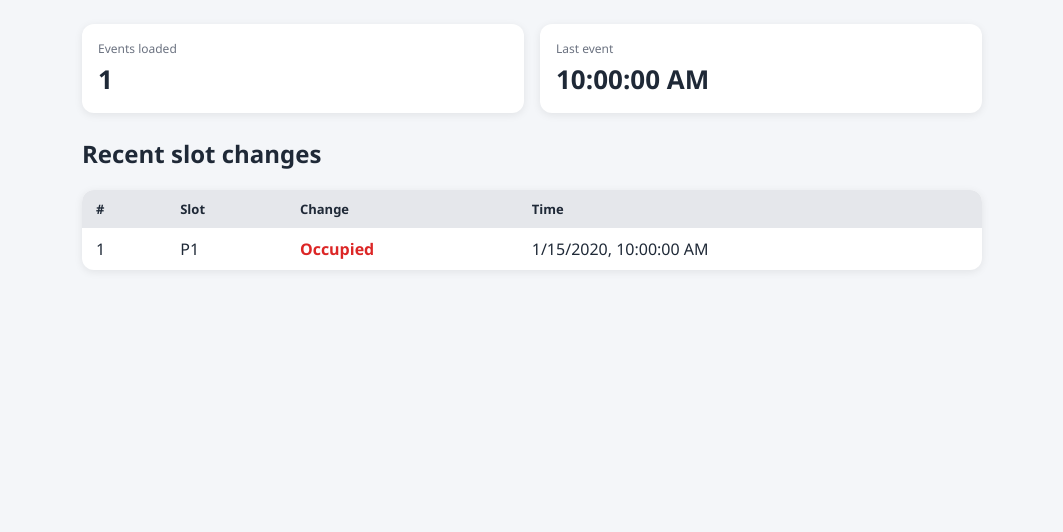
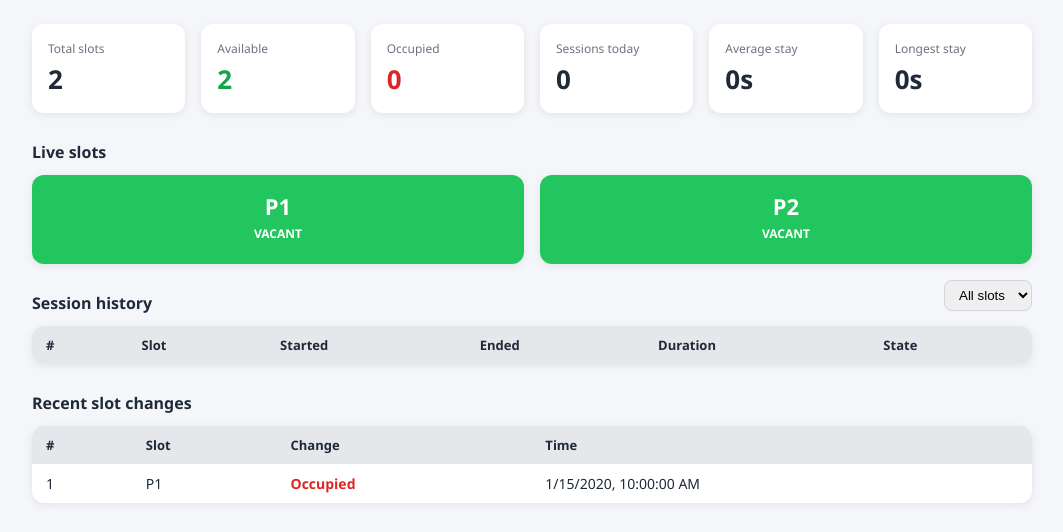
Before and after one commit to BSITsnow/IOT-DASHBOARD-PARKING-DESIGN, a Spring Boot app: page /admin/index.html in a window 1280 px wide. Shown: the part 59-591 px from the top of the page, without its empty margins (108-1171 px from the left). Run offline with Spring Boot 4, Linux system fonts and the light colour scheme; tables that the repository leaves empty hold one stand-in row (values such as "Sample post"); data that the repository does not hold is empty.

Commit message:
fixing some features for admin page

```diff
--- a/backend/src/main/java/parking/backend/FrameController.java
+++ b/backend/src/main/java/parking/backend/FrameController.java
@@ -1,5 +1,6 @@
 package parking.backend;
 
+import org.springframework.beans.factory.annotation.Value;
 import org.springframework.data.domain.PageRequest;
 import org.springframework.http.MediaType;
 import org.springframework.http.ResponseEntity;
@@ -14,20 +15,23 @@ public class FrameController {
 
     private final SlotEventRepository repository;
     private final ParkingSessionRepository sessionRepository;
+    private final int totalSlots;
     private volatile String latestFrame = "";
     private volatile long updatedAtMillis = 0;
     private boolean[] previous = null;
 
     public FrameController(SlotEventRepository repository,
-                           ParkingSessionRepository sessionRepository) {
+                           ParkingSessionRepository sessionRepository,
+                           @Value("${parking.total-slots:2}") int totalSlots) {
         this.repository = repository;
         this.sessionRepository = sessionRepository;
+        this.totalSlots = totalSlots;
     }
 
     @PostMapping(value = "/frame", consumes = MediaType.TEXT_PLAIN_VALUE)
     public synchronized ResponseEntity<Void> receive(@RequestBody String frame) {
         boolean[] current = parse(frame);
-        if (current == null) {
+        if (current == null || current.length != totalSlots) {
             return ResponseEntity.badRequest().build();
         }
 
@@ -39,15 +43,19 @@ public class FrameController {
             if (changed) {
                 repository.save(new SlotEvent(i + 1, current[i], now));
 
-                // close any open session for this slot (leftover or normal departure)
-                sessionRepository.findBySlotNumberAndEndedAtIsNull(i + 1).ifPresent(s -> {
-                    s.close(now);
-                    sessionRepository.save(s);
-                });
-
-                // car arrived: open a new session
                 if (current[i]) {
+                    // car arrived: close any leftover open session, then open a new one
+                    sessionRepository.findBySlotNumberAndEndedAtIsNull(i + 1).ifPresent(s -> {
+                        s.close(now);
+                        sessionRepository.save(s);
+                    });
                     sessionRepository.save(new ParkingSession(i + 1, now));
+                } else {
+                    // car left: close the open session if there is one
+                    sessionRepository.findBySlotNumberAndEndedAtIsNull(i + 1).ifPresent(s -> {
+                        s.close(now);
+                        sessionRepository.save(s);
+                    });
                 }
             }
         }
--- a/backend/src/main/resources/static/admin/admin.css
+++ b/backend/src/main/resources/static/admin/admin.css
@@ -2,19 +2,36 @@ body { font-family: "Segoe UI", sans-serif; background: #f4f6f9; margin: 0; colo
 header { background: #1f2937; color: white; padding: 16px 24px;
          display: flex; justify-content: space-between; align-items: center; }
 header h1 { margin: 0; font-size: 20px; }
-main { padding: 24px; max-width: 900px; margin: 0 auto; }
+main { padding: 24px; max-width: 1000px; margin: 0 auto; }
+h2 { font-size: 16px; margin: 28px 0 12px; }
 
-.cards { display: flex; gap: 16px; margin-bottom: 24px; }
-.card { background: white; border-radius: 12px; padding: 16px; flex: 1;
+.cards { display: grid; grid-template-columns: repeat(auto-fit, minmax(140px, 1fr)); gap: 16px; }
+.card { background: white; border-radius: 12px; padding: 16px;
         box-shadow: 0 2px 8px rgba(0,0,0,.08); }
 .card p { margin: 0 0 4px; font-size: 12px; color: #6b7280; }
 .card strong { font-size: 26px; }
+.card.green strong { color: #16a34a; }
+.card.red strong { color: #dc2626; }
+
+.slot-grid { display: grid; grid-template-columns: repeat(auto-fit, minmax(150px, 1fr)); gap: 16px; }
+.slot { border-radius: 12px; padding: 16px; color: white; text-align: center;
+        box-shadow: 0 2px 8px rgba(0,0,0,.08); }
+.slot.vacant { background: #22c55e; }
+.slot.occupied { background: #ef4444; }
+.slot .name { font-size: 22px; font-weight: bold; }
+.slot .state { font-size: 12px; font-weight: bold; margin-top: 4px; }
+.slot .since { font-size: 12px; margin-top: 6px; opacity: .9; }
+
+.row { display: flex; justify-content: space-between; align-items: center; }
+select { padding: 6px 10px; border-radius: 8px; border: 1px solid #d1d5db; }
 
 table { width: 100%; border-collapse: collapse; background: white;
         border-radius: 12px; overflow: hidden; box-shadow: 0 2px 8px rgba(0,0,0,.08); }
-th, td { padding: 10px 14px; text-align: left; }
+th, td { padding: 10px 14px; text-align: left; font-size: 14px; }
 th { background: #e5e7eb; font-size: 13px; }
 tr:nth-child(even) td { background: #f9fafb; }
 
-.occupied { color: #dc2626; font-weight: bold; }
-.vacant   { color: #16a34a; font-weight: bold; }
+.occupied-text { color: #dc2626; font-weight: bold; }
+.vacant-text { color: #16a34a; font-weight: bold; }
+.badge-active { color: #dc2626; font-weight: bold; }
+.badge-done { color: #6b7280; }
--- a/backend/src/main/resources/static/admin/admin.js
+++ b/backend/src/main/resources/static/admin/admin.js
@@ -1,31 +1,113 @@
-async function loadEvents() {
-  const status = document.getElementById("status");
-  try {
-    const response = await fetch("/api/events?limit=50");
-    if (!response.ok) throw new Error("HTTP " + response.status);
-    const events = await response.json();
+const $ = (id) => document.getElementById(id);
 
-    document.getElementById("count").textContent = events.length;
-    document.getElementById("last").textContent =
-      events.length ? new Date(events[0].recordedAt).toLocaleTimeString() : "-";
+async function getJson(url) {
+  const response = await fetch(url);
+  if (!response.ok) throw new Error(url + " -> HTTP " + response.status);
+  return response.json();
+}
 
-    const rows = document.getElementById("rows");
-    rows.innerHTML = "";
-    for (const e of events) {
-      const tr = document.createElement("tr");
-      tr.innerHTML = `
-        <td>${e.id}</td>
-        <td>P${e.slotNumber}</td>
-        <td class="${e.occupied ? "occupied" : "vacant"}">
-          ${e.occupied ? "Occupied" : "Vacant"}</td>
-        <td>${new Date(e.recordedAt).toLocaleString()}</td>`;
-      rows.appendChild(tr);
-    }
-    status.textContent = "Updated " + new Date().toLocaleTimeString();
-  } catch (err) {
-    status.textContent = "Cannot reach backend";
+function formatDuration(totalSeconds) {
+  const s = Math.max(0, Math.round(totalSeconds));
+  const h = Math.floor(s / 3600);
+  const m = Math.floor((s % 3600) / 60);
+  const sec = s % 60;
+  if (h > 0) return h + "h " + m + "m";
+  if (m > 0) return m + "m " + sec + "s";
+  return sec + "s";
+}
+
+function formatTime(iso) {
+  return iso ? new Date(iso).toLocaleString() : "-";
+}
+
+async function loadSummary() {
+  const s = await getJson("/api/admin/summary");
+  $("total").textContent = s.totalSlots;
+  $("available").textContent = s.availableNow;
+  $("occupied").textContent = s.occupiedNow;
+  $("today").textContent = s.sessionsToday;
+  $("avg").textContent = formatDuration(s.avgStaySeconds);
+  $("longest").textContent = formatDuration(s.longestStaySeconds);
+  fillSlotFilter(s.totalSlots);
+}
+
+let filterBuilt = false;
+function fillSlotFilter(totalSlots) {
+  if (filterBuilt) return;
+  const select = $("slotFilter");
+  for (let n = 1; n <= totalSlots; n++) {
+    const option = document.createElement("option");
+    option.value = n;
+    option.textContent = "P" + n;
+    select.appendChild(option);
+  }
+  select.addEventListener("change", refresh);
+  filterBuilt = true;
+}
+
+async function loadSlots() {
+  const slots = await getJson("/api/admin/slots");
+  const grid = $("slotGrid");
+  grid.innerHTML = "";
+  for (const s of slots) {
+    const div = document.createElement("div");
+    div.className = "slot " + (s.occupied ? "occupied" : "vacant");
+    const since = s.occupied
+      ? "Parked " + formatDuration((Date.now() - new Date(s.since).getTime()) / 1000)
+      : "";
+    div.innerHTML =
+      '<div class="name">P' + s.slotNumber + "</div>" +
+      '<div class="state">' + (s.occupied ? "OCCUPIED" : "VACANT") + "</div>" +
+      '<div class="since">' + since + "</div>";
+    grid.appendChild(div);
   }
 }
 
-loadEvents();
-setInterval(loadEvents, 3000);   // refresh every 3 seconds
+async function loadSessions() {
+  const slot = $("slotFilter").value;
+  const url = "/api/admin/sessions?limit=50" + (slot ? "&slot=" + slot : "");
+  const sessions = await getJson(url);
+  const body = $("sessionRows");
+  body.innerHTML = "";
+  for (const s of sessions) {
+    const tr = document.createElement("tr");
+    tr.innerHTML =
+      "<td>" + s.id + "</td>" +
+      "<td>P" + s.slotNumber + "</td>" +
+      "<td>" + formatTime(s.startedAt) + "</td>" +
+      "<td>" + formatTime(s.endedAt) + "</td>" +
+      "<td>" + formatDuration(s.durationSeconds) + "</td>" +
+      '<td class="' + (s.active ? "badge-active" : "badge-done") + '">' +
+        (s.active ? "Still parked" : "Finished") + "</td>";
+    body.appendChild(tr);
+  }
+}
+
+async function loadEvents() {
+  const events = await getJson("/api/events?limit=20");
+  const body = $("eventRows");
+  body.innerHTML = "";
+  for (const e of events) {
+    const tr = document.createElement("tr");
+    tr.innerHTML =
+      "<td>" + e.id + "</td>" +
+      "<td>P" + e.slotNumber + "</td>" +
+      '<td class="' + (e.occupied ? "occupied-text" : "vacant-text") + '">' +
+        (e.occupied ? "Occupied" : "Vacant") + "</td>" +
+      "<td>" + formatTime(e.recordedAt) + "</td>";
+    body.appendChild(tr);
+  }
+}
+
+async function refresh() {
+  try {
+    await Promise.all([loadSummary(), loadSlots(), loadSessions(), loadEvents()]);
+    $("status").textContent = "Updated " + new Date().toLocaleTimeString();
+  } catch (err) {
+    console.error(err);
+    $("status").textContent = "Cannot reach backend";
+  }
+}
+
+refresh();
+setInterval(refresh, 3000);
--- a/backend/src/main/resources/static/admin/index.html
+++ b/backend/src/main/resources/static/admin/index.html
@@ -14,16 +14,36 @@
 
   <main>
     <section class="cards">
-      <div class="card"><p>Events loaded</p><strong id="count">0</strong></div>
-      <div class="card"><p>Last event</p><strong id="last">-</strong></div>
+      <div class="card"><p>Total slots</p><strong id="total">-</strong></div>
+      <div class="card green"><p>Available</p><strong id="available">-</strong></div>
+      <div class="card red"><p>Occupied</p><strong id="occupied">-</strong></div>
+      <div class="card"><p>Sessions today</p><strong id="today">-</strong></div>
+      <div class="card"><p>Average stay</p><strong id="avg">-</strong></div>
+      <div class="card"><p>Longest stay</p><strong id="longest">-</strong></div>
     </section>
+
+    <h2>Live slots</h2>
+    <section id="slotGrid" class="slot-grid"></section>
+
+    <div class="row">
+      <h2>Session history</h2>
+      <select id="slotFilter">
+        <option value="">All slots</option>
+      </select>
+    </div>
+    <table>
+      <thead>
+        <tr><th>#</th><th>Slot</th><th>Started</th><th>Ended</th><th>Duration</th><th>State</th></tr>
+      </thead>
+      <tbody id="sessionRows"></tbody>
+    </table>
 
     <h2>Recent slot changes</h2>
     <table>
       <thead>
         <tr><th>#</th><th>Slot</th><th>Change</th><th>Time</th></tr>
       </thead>
-      <tbody id="rows"></tbody>
+      <tbody id="eventRows"></tbody>
     </table>
   </main>
 
```
